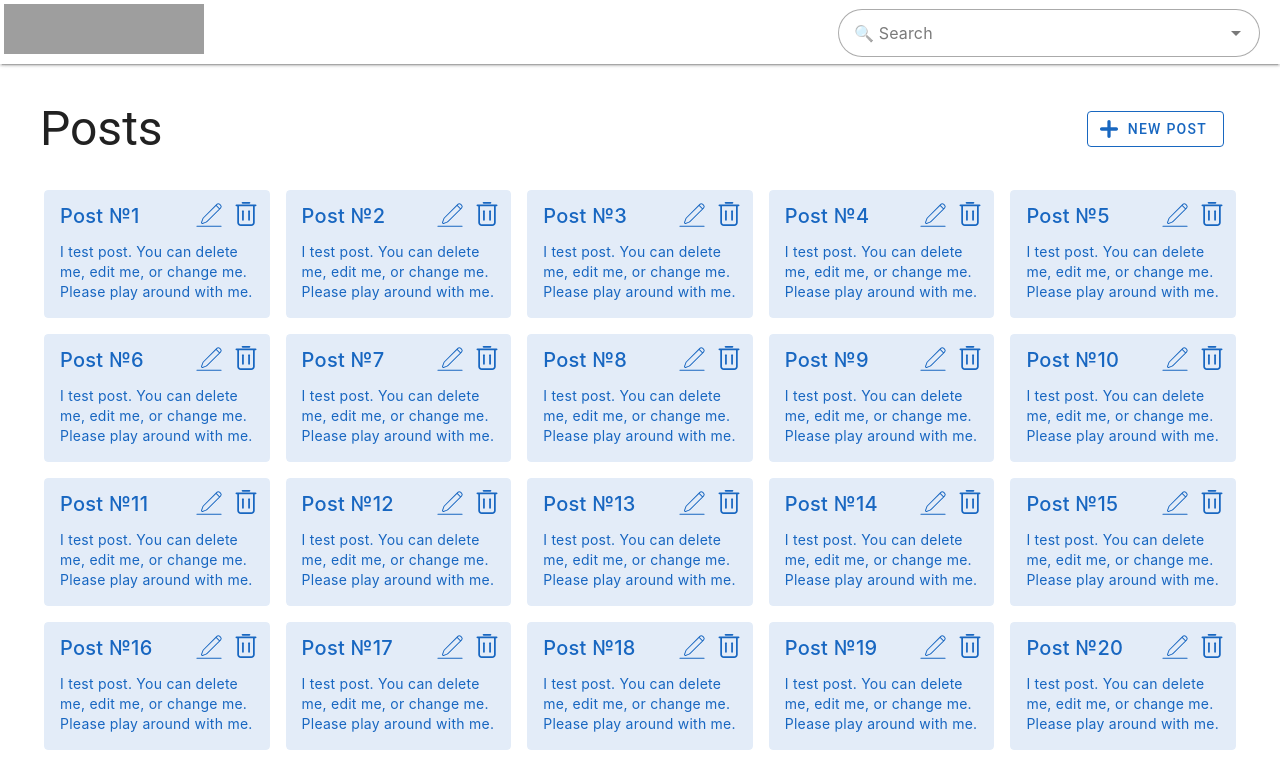
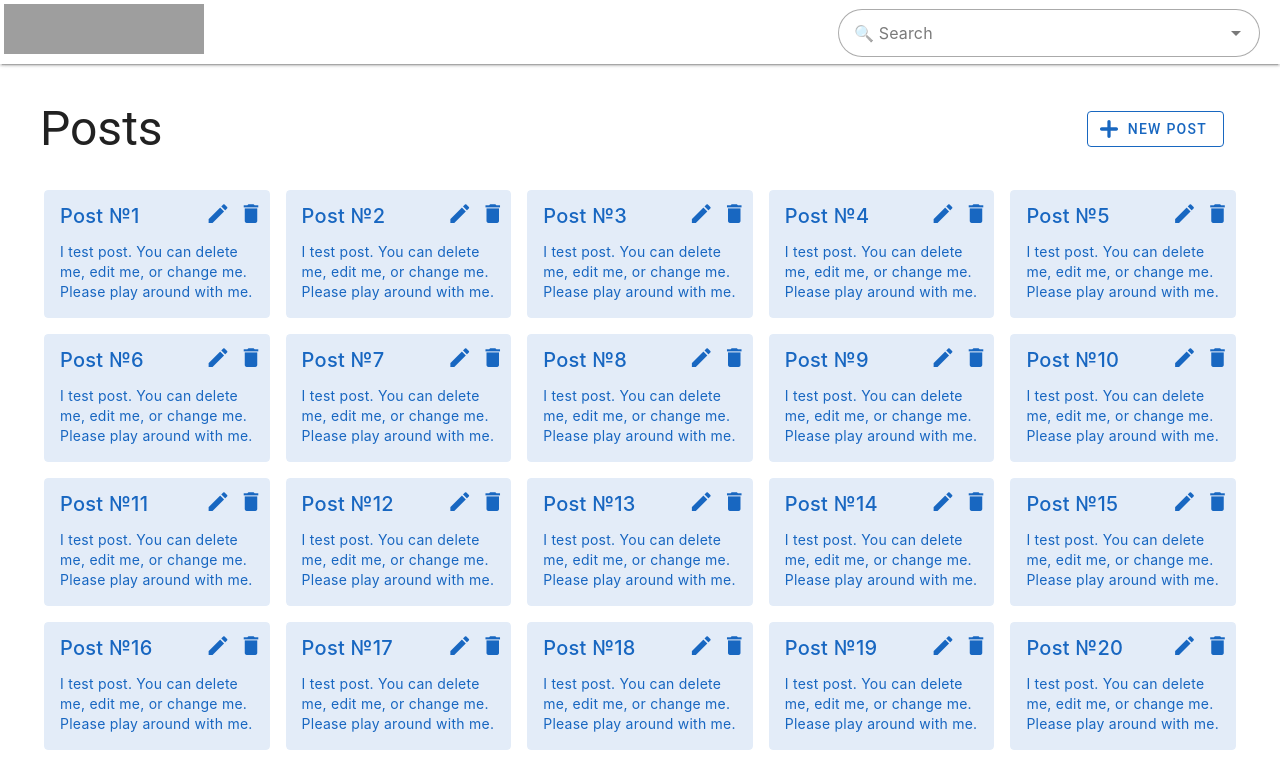
Before and after one commit to mansur4321/test-cenix, a Vue app: page / in a window 1280 px wide. Shown: the top 764 px of the page. Built offline with nearby package versions, Linux system fonts and the light colour scheme; grey boxes are pictures that could not be loaded.

Commit message:
заменил свои иконки Vuetify иконками.

```diff
--- a/src/components/UI-blocks/PostCard.vue
+++ b/src/components/UI-blocks/PostCard.vue
@@ -67,19 +67,10 @@ const editPost = () => {
 									v-bind="props"
 									@click="toggleMode"
 								>
-									<svg
-										viewBox="0 0 32 32"
-										width="30px"
-										height="30px"
-										xmlns="http://www.w3.org/2000/svg"
-									>
-										<g>
-											<path
-												:fill="isHovering ? '#fff' : 'rgb(24, 103, 192)'"
-												d="m8.82 25.47a1.48 1.48 0 0 0 .41 0l3.77-1.47a3.68 3.68 0 0 0 1.37-.87l14.22-14.13a2.54 2.54 0 0 0 .26-3.55l-1.29-1.32a2.54 2.54 0 0 0 -3.56.26l-14.19 14.21a3.56 3.56 0 0 0 -.87 1.4l-1.4 3.85a1.38 1.38 0 0 0 .34 1.29 1.31 1.31 0 0 0 .94.33zm17.18-20.95a1.14 1.14 0 0 1 .83.32l1.29 1.29a1.54 1.54 0 0 1 -.26 2.13l-.55.55-3.14-3.16.55-.55a1.88 1.88 0 0 1 1.28-.58zm-16.12 15.78a2.7 2.7 0 0 1 .63-1l13-12.94 3.16 3.16-12.94 13a2.7 2.7 0 0 1 -1 .63l-3.73 1.32a.39.39 0 0 1 -.36-.08.35.35 0 0 1 -.09-.3zm19.62 7.7a.5.5 0 0 1 -.5.5h-26a.5.5 0 0 1 0-1h26a.5.5 0 0 1 .5.5z"
-											></path>
-										</g>
-									</svg>
+									<v-icon
+										icon="mdi-pencil"
+										size="small"
+									></v-icon>
 								</div>
 							</template>
 						</v-tooltip>
@@ -90,30 +81,10 @@ const editPost = () => {
 									v-bind="props"
 									@click="deletePost"
 								>
-									<svg
-										enable-background="new 0 0 32 32"
-										viewBox="0 0 32 32"
-										width="28px"
-										height="28px"
-										xmlns="http://www.w3.org/2000/svg"
-									>
-										<g id="Layer_1">
-											<g :fill="isHovering ? '#fff' : 'rgb(24, 103, 192)'">
-												<path
-													d="m19.5 23.75c.5522 0 1-.4478 1-1v-10c0-.5522-.4478-1-1-1s-1 .4478-1 1v10c0 .5522.4478 1 1 1z"
-												></path>
-												<path
-													d="m12.5 23.75c.5522 0 1-.4478 1-1v-10c0-.5522-.4478-1-1-1s-1 .4478-1 1v10c0 .5522.4478 1 1 1z"
-												></path>
-												<path
-													d="m20 4.25c.5522 0 1-.4478 1-1s-.4478-1-1-1h-8c-.5522 0-1 .4478-1 1s.4478 1 1 1z"
-												></path>
-												<path
-													d="m5 5.25c-.5522 0-1 .4478-1 1s.4478 1 1 1h1v18.4c0 2.2599 1.84 4.1 4.1 4.1h11.8c2.2599 0 4.1-1.84 4.1-4.1v-18.4h1c.5522 0 1-.4478 1-1s-.4478-1-1-1h-2-18zm19 2v18.4c0 1.16-.94 2.1-2.1 2.1h-11.8c-1.16 0-2.1-.94-2.1-2.1v-18.4z"
-												></path>
-											</g>
-										</g>
-									</svg>
+									<v-icon
+										icon="mdi-delete"
+										size="small"
+									></v-icon>
 								</div>
 							</template>
 						</v-tooltip>
@@ -147,8 +118,8 @@ const editPost = () => {
 
 	&__actions {
 		position: absolute;
-		top: 10px;
-		right: 10px;
+		top: 6px;
+		right: 6px;
 		display: flex;
 		gap: 8px;
 	}
```
